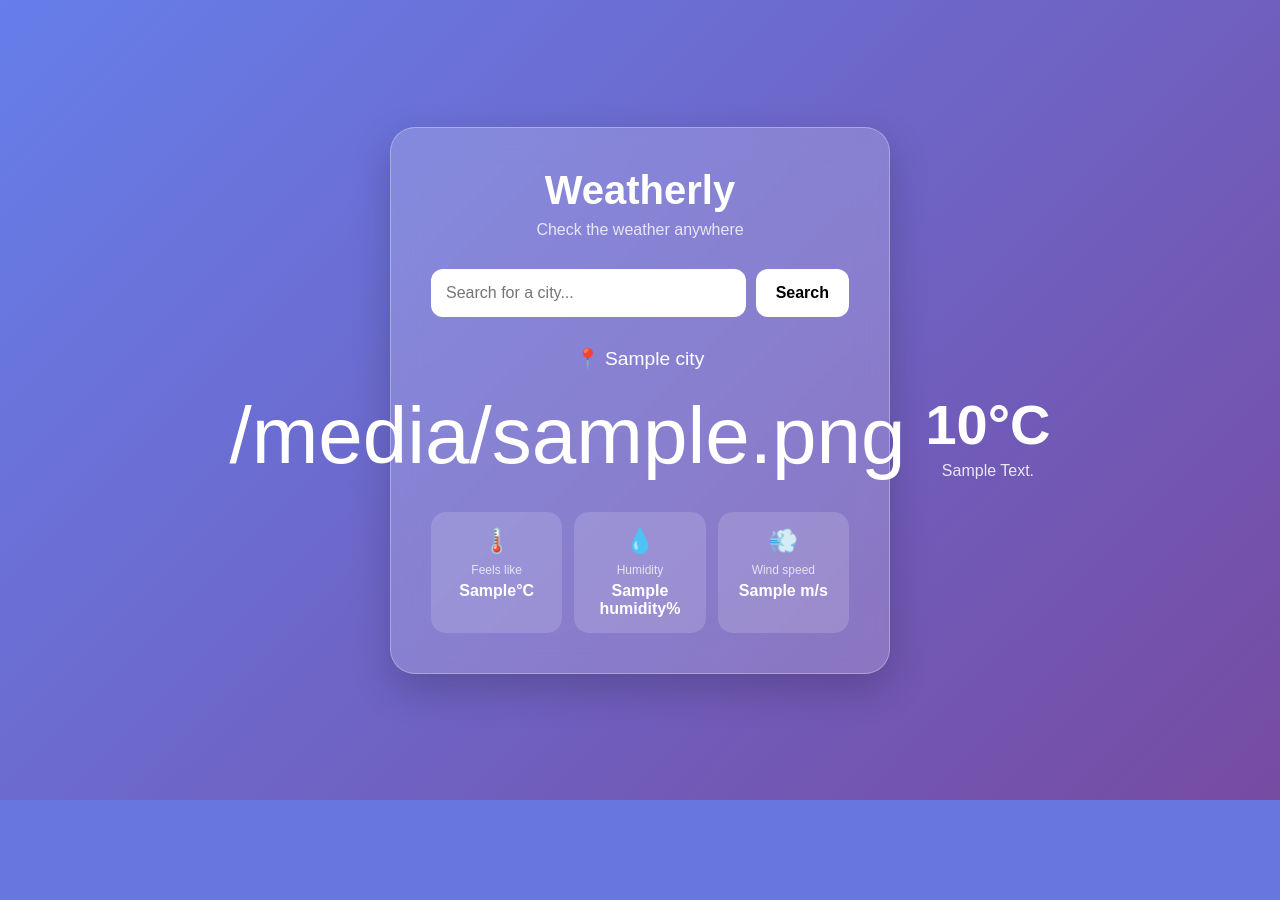
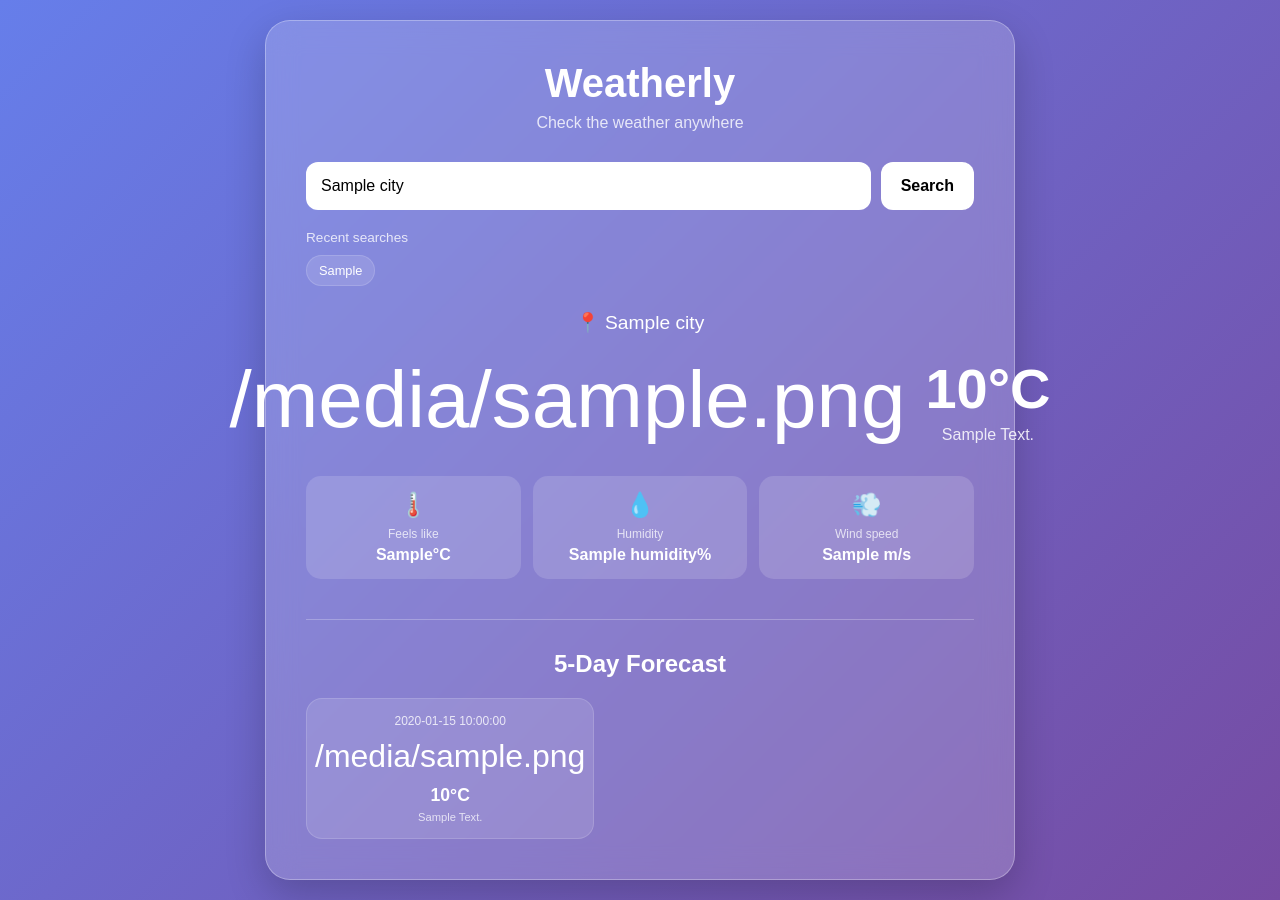
Before and after one commit to eemaan2616/weather-app, a Flask app: template templates/index.html in a window 1280 px wide. Before the commit the page ends 800 px from the top, so only its background shows below. Run offline with Flask 3, Linux system fonts and the light colour scheme; the template is opened without the code that fills it: most values are stand-ins (such as "Sample title", 1, 10 or a date in 2020).

Commit message:
Add recent searches

```diff
--- a/app.py
+++ b/app.py
@@ -1,4 +1,5 @@
 import os
+from datetime import datetime, date, timedelta
 
 import requests
 from dotenv import load_dotenv
@@ -9,65 +10,199 @@
 app = Flask(__name__)
 
 API_KEY = os.getenv("WEATHER_API_KEY")
+
 BASE_URL = "https://api.openweathermap.org/data/2.5/weather"
+FORECAST_URL = "https://api.openweathermap.org/data/2.5/forecast"
+
+
+WEATHER_ICONS = {
+    "Clear": "☀️",
+    "Clouds": "☁️",
+    "Rain": "🌧️",
+    "Drizzle": "🌦️",
+    "Thunderstorm": "⛈️",
+    "Snow": "❄️",
+    "Mist": "🌫️",
+    "Fog": "🌫️",
+    "Haze": "🌫️"
+}
+
+
+# Store recent searches while the app is running
+recent_searches = []
+
+
+def get_weather(city):
+    """Get current weather and forecast for a city."""
+
+    params = {
+        "q": city,
+        "appid": API_KEY,
+        "units": "metric"
+    }
+
+    try:
+        # Get current weather
+        response = requests.get(
+            BASE_URL,
+            params=params,
+            timeout=10
+        )
+
+        if response.status_code == 404:
+            return None, [], f'We could not find "{city}". Please check the spelling.'
+
+        if response.status_code == 401:
+            return None, [], "There is a problem with the weather API key."
+
+        response.raise_for_status()
+
+        data = response.json()
+
+        condition = data["weather"][0]["main"]
+
+        weather = {
+            "city": data["name"],
+            "temperature": round(data["main"]["temp"]),
+            "feels_like": round(data["main"]["feels_like"]),
+            "humidity": data["main"]["humidity"],
+            "wind_speed": round(data["wind"]["speed"], 1),
+            "description": data["weather"][0]["description"],
+            "icon": WEATHER_ICONS.get(condition, "🌤️")
+        }
+
+
+        # Get forecast
+        forecast_response = requests.get(
+            FORECAST_URL,
+            params=params,
+            timeout=10
+        )
+
+        forecast = []
+
+        if forecast_response.status_code == 200:
+
+            forecast_data = forecast_response.json()
+
+            daily_forecast = {}
+
+            for item in forecast_data["list"]:
+
+                date_time = item["dt_txt"]
+
+                if "12:00:00" in date_time:
+
+                    date_string = date_time.split(" ")[0]
+
+                    forecast_date = datetime.strptime(
+                        date_string,
+                        "%Y-%m-%d"
+                    ).date()
+
+
+                    if forecast_date == date.today():
+
+                        display_date = "Today"
+
+                    elif forecast_date == date.today() + timedelta(days=1):
+
+                        display_date = "Tomorrow"
+
+                    else:
+
+                        display_date = forecast_date.strftime("%A")
+
+
+                    condition = item["weather"][0]["main"]
+
+                    daily_forecast[date_string] = {
+
+                        "date": display_date,
+
+                        "temperature": round(
+                            item["main"]["temp"]
+                        ),
+
+                        "description": item["weather"][0]["description"],
+
+                        "icon": WEATHER_ICONS.get(
+                            condition,
+                            "🌤️"
+                        )
+                    }
+
+
+            forecast = list(
+                daily_forecast.values()
+            )[:5]
+
+
+        return weather, forecast, None
+
+
+    except requests.exceptions.Timeout:
+
+        return None, [], "The weather service took too long to respond."
+
+
+    except requests.exceptions.ConnectionError:
+
+        return None, [], "Could not connect to the weather service."
+
+
+    except requests.exceptions.RequestException:
+
+        return None, [], "Something went wrong while fetching the weather."
 
 
 @app.route("/")
 def home():
-    city = request.args.get("city")
+
+    city = request.args.get("city", "").strip()
+
     weather = None
+    forecast = []
     error = None
 
+
     if city:
-        params = {
-            "q": city,
-            "appid": API_KEY,
-            "units": "metric"
-        }
 
-        response = requests.get(BASE_URL, params=params)
+        weather, forecast, error = get_weather(city)
 
-        if response.status_code == 200:
-            data = response.json()
 
-            condition = data["weather"][0]["main"]
+        # Add successful searches to recent searches
+        if weather:
 
-            weather_icons = {
-                "Clear": "☀️",
-                "Clouds": "☁️",
-                "Rain": "🌧️",
-                "Drizzle": "🌦️",
-                "Thunderstorm": "⛈️",
-                "Snow": "❄️",
-                "Mist": "🌫️",
-                "Fog": "🌫️"
-            }
+            city_name = weather["city"]
 
-            icon = weather_icons.get(condition, "🌤️")
+            if city_name in recent_searches:
 
-            weather = {
-                "city": data["name"],
-                "temperature": data["main"]["temp"],
-                "feels_like": data["main"]["feels_like"],
-                "humidity": data["main"]["humidity"],
-                "wind_speed": data["wind"]["speed"],
-                "description": data["weather"][0]["description"],
-                "icon": icon
-            }
+                recent_searches.remove(city_name)
 
-        elif response.status_code == 404:
-            error = "City not found. Please try again."
+            recent_searches.insert(0, city_name)
 
-        else:
-            error = "Something went wrong while fetching the weather."
+            # Keep only the latest 5 searches
+            del recent_searches[5:]
+
 
     return render_template(
+
         "index.html",
+
         city=city,
+
         weather=weather,
+
+        forecast=forecast,
+
+        recent_searches=recent_searches,
+
         error=error
+
     )
 
 
 if __name__ == "__main__":
+
     app.run(debug=True)
--- a/static/style.css
+++ b/static/style.css
@@ -26,7 +26,7 @@
 
 .container {
     width: 100%;
-    max-width: 500px;
+    max-width: 750px;
 }
 
 
@@ -47,14 +47,18 @@
 }
 
 
+/* Header */
+
 .header {
     text-align: center;
+
     margin-bottom: 30px;
 }
 
 
 .header h1 {
     font-size: 2.5rem;
+
     margin-bottom: 8px;
 }
 
@@ -64,11 +68,14 @@
 }
 
 
+/* Search */
+
 .search-form {
     display: flex;
+
     gap: 10px;
 
-    margin-bottom: 30px;
+    margin-bottom: 20px;
 }
 
 
@@ -76,6 +83,7 @@
     flex: 1;
 
     border: none;
+
     outline: none;
 
     padding: 15px;
@@ -96,6 +104,7 @@
     cursor: pointer;
 
     font-size: 1rem;
+
     font-weight: bold;
 
     background-color: white;
@@ -104,10 +113,116 @@
 }
 
 
-.search-form button:hover {
+.search-form button:hover:not(:disabled) {
     transform: translateY(-2px);
 }
 
+
+.search-form button:disabled {
+    cursor: not-allowed;
+
+    opacity: 0.7;
+}
+
+
+/* Recent searches */
+
+.recent-searches {
+    margin-bottom: 25px;
+}
+
+
+.recent-title {
+    font-size: 0.85rem;
+
+    opacity: 0.8;
+
+    margin-bottom: 10px;
+}
+
+
+.recent-list {
+    display: flex;
+
+    flex-wrap: wrap;
+
+    gap: 8px;
+}
+
+
+.recent-city {
+    text-decoration: none;
+
+    color: white;
+
+    background: rgba(255, 255, 255, 0.12);
+
+    border: 1px solid rgba(255, 255, 255, 0.15);
+
+    padding: 7px 12px;
+
+    border-radius: 20px;
+
+    font-size: 0.8rem;
+
+    transition: 0.3s;
+}
+
+
+.recent-city:hover {
+    background: rgba(255, 255, 255, 0.25);
+
+    transform: translateY(-2px);
+}
+
+
+/* Loading state */
+
+.loading {
+    display: none;
+
+    flex-direction: column;
+
+    align-items: center;
+
+    gap: 12px;
+
+    margin: 25px 0;
+
+    opacity: 0.9;
+}
+
+
+.loading.show {
+    display: flex;
+}
+
+
+.spinner {
+    width: 35px;
+
+    height: 35px;
+
+    border: 4px solid rgba(255, 255, 255, 0.3);
+
+    border-top-color: white;
+
+    border-radius: 50%;
+
+    animation: spin 0.8s linear infinite;
+}
+
+
+@keyframes spin {
+
+    to {
+        transform: rotate(360deg);
+    }
+
+}
+
+
+/* Current weather */
 
 .weather-result {
     text-align: center;
@@ -116,6 +231,7 @@
 
 .location {
     font-size: 1.2rem;
+
     margin-bottom: 20px;
 }
 
@@ -124,6 +240,7 @@
     display: flex;
 
     justify-content: center;
+
     align-items: center;
 
     gap: 20px;
@@ -149,6 +266,8 @@
 }
 
 
+/* Current weather detail cards */
+
 .weather-details {
     display: grid;
 
@@ -168,7 +287,9 @@
     border-radius: 15px;
 
     display: flex;
+
     flex-direction: column;
+
     align-items: center;
 
     transition: 0.3s;
@@ -203,6 +324,93 @@
 }
 
 
+/* Forecast section */
+
+.forecast-section {
+    margin-top: 40px;
+
+    border-top: 1px solid rgba(255, 255, 255, 0.25);
+
+    padding-top: 30px;
+}
+
+
+.forecast-title {
+    text-align: center;
+
+    font-size: 1.5rem;
+
+    margin-bottom: 20px;
+}
+
+
+.forecast-container {
+    display: grid;
+
+    grid-template-columns: repeat(5, 1fr);
+
+    gap: 12px;
+}
+
+
+.forecast-card {
+    background: rgba(255, 255, 255, 0.12);
+
+    border: 1px solid rgba(255, 255, 255, 0.15);
+
+    border-radius: 16px;
+
+    padding: 15px 8px;
+
+    text-align: center;
+
+    transition: 0.3s;
+}
+
+
+.forecast-card:hover {
+    transform: translateY(-5px);
+
+    background: rgba(255, 255, 255, 0.2);
+}
+
+
+.forecast-date {
+    font-size: 0.75rem;
+
+    margin-bottom: 10px;
+
+    opacity: 0.8;
+}
+
+
+.forecast-icon {
+    font-size: 2rem;
+
+    margin-bottom: 10px;
+}
+
+
+.forecast-temp {
+    font-size: 1.1rem;
+
+    font-weight: bold;
+
+    margin-bottom: 5px;
+}
+
+
+.forecast-description {
+    font-size: 0.7rem;
+
+    text-transform: capitalize;
+
+    opacity: 0.75;
+}
+
+
+/* Error message */
+
 .error {
     text-align: center;
 
@@ -211,12 +419,14 @@
     padding: 15px;
 
     border-radius: 12px;
+
+    margin-top: 20px;
 }
 
 
-/* Responsive design for phones */
+/* Responsive design */
 
-@media (max-width: 500px) {
+@media (max-width: 600px) {
 
     .weather-card {
         padding: 25px 20px;
@@ -232,4 +442,18 @@
         grid-template-columns: 1fr;
     }
 
+
+    .forecast-container {
+        grid-template-columns: repeat(2, 1fr);
+    }
+
 }
+
+
+@media (max-width: 400px) {
+
+    .forecast-container {
+        grid-template-columns: 1fr;
+    }
+
+}
--- a/templates/index.html
+++ b/templates/index.html
@@ -23,27 +23,75 @@
             </div>
 
 
-            <form method="GET" class="search-form">
+            <!-- Search form -->
+
+            <form method="GET" class="search-form" id="search-form">
 
                 <input
                     type="text"
                     name="city"
                     placeholder="Search for a city..."
+                    value="{{ city }}"
                     required
                 >
 
-                <button type="submit">
+                <button type="submit" id="search-button">
                     Search
                 </button>
 
             </form>
 
 
+            <!-- Recent searches -->
+
+            {% if recent_searches %}
+
+            <div class="recent-searches">
+
+                <p class="recent-title">
+                    Recent searches
+                </p>
+
+                <div class="recent-list">
+
+                    {% for recent_city in recent_searches %}
+
+                    <a
+                        href="{{ url_for('home', city=recent_city) }}"
+                        class="recent-city"
+                    >
+                        {{ recent_city }}
+                    </a>
+
+                    {% endfor %}
+
+                </div>
+
+            </div>
+
+            {% endif %}
+
+
+            <!-- Loading state -->
+
+            <div class="loading" id="loading">
+
+                <div class="spinner"></div>
+
+                <p>Fetching the latest weather...</p>
+
+            </div>
+
+
+            <!-- Current weather -->
+
             {% if weather %}
 
             <div class="weather-result">
 
-                <p class="location">📍 {{ weather.city }}</p>
+                <p class="location">
+                    📍 {{ weather.city }}
+                </p>
 
 
                 <div class="main-weather">
@@ -67,18 +115,26 @@
                 </div>
 
 
+                <!-- Weather details -->
+
                 <div class="weather-details">
 
                     <div class="detail-card">
 
-                        <span class="detail-icon">🌡️</span>
+                        <span class="detail-icon">
+                            🌡️
+                        </span>
 
                         <div>
-                            <p class="detail-label">Feels like</p>
+
+                            <p class="detail-label">
+                                Feels like
+                            </p>
 
                             <p class="detail-value">
                                 {{ weather.feels_like }}°C
                             </p>
+
                         </div>
 
                     </div>
@@ -86,14 +142,20 @@
 
                     <div class="detail-card">
 
-                        <span class="detail-icon">💧</span>
+                        <span class="detail-icon">
+                            💧
+                        </span>
 
                         <div>
-                            <p class="detail-label">Humidity</p>
+
+                            <p class="detail-label">
+                                Humidity
+                            </p>
 
                             <p class="detail-value">
                                 {{ weather.humidity }}%
                             </p>
+
                         </div>
 
                     </div>
@@ -101,14 +163,20 @@
 
                     <div class="detail-card">
 
-                        <span class="detail-icon">💨</span>
+                        <span class="detail-icon">
+                            💨
+                        </span>
 
                         <div>
-                            <p class="detail-label">Wind speed</p>
+
+                            <p class="detail-label">
+                                Wind speed
+                            </p>
 
                             <p class="detail-value">
                                 {{ weather.wind_speed }} m/s
                             </p>
+
                         </div>
 
                     </div>
@@ -117,8 +185,54 @@
 
             </div>
 
+
+            <!-- Forecast -->
+
+            {% if forecast %}
+
+            <div class="forecast-section">
+
+                <h2 class="forecast-title">
+                    5-Day Forecast
+                </h2>
+
+
+                <div class="forecast-container">
+
+                    {% for day in forecast %}
+
+                    <div class="forecast-card">
+
+                        <p class="forecast-date">
+                            {{ day.date }}
+                        </p>
+
+                        <div class="forecast-icon">
+                            {{ day.icon }}
+                        </div>
+
+                        <p class="forecast-temp">
+                            {{ day.temperature }}°C
+                        </p>
+
+                        <p class="forecast-description">
+                            {{ day.description }}
+                        </p>
+
+                    </div>
+
+                    {% endfor %}
+
+                </div>
+
+            </div>
+
             {% endif %}
 
+            {% endif %}
+
+
+            <!-- Error message -->
 
             {% if error %}
 
@@ -132,6 +246,30 @@
 
     </main>
 
+
+    <!-- Loading JavaScript -->
+
+    <script>
+
+        const form = document.getElementById("search-form");
+
+        const loading = document.getElementById("loading");
+
+        const button = document.getElementById("search-button");
+
+
+        form.addEventListener("submit", function () {
+
+            loading.classList.add("show");
+
+            button.disabled = true;
+
+            button.textContent = "Searching...";
+
+        });
+
+    </script>
+
 </body>
 
 </html>
```
